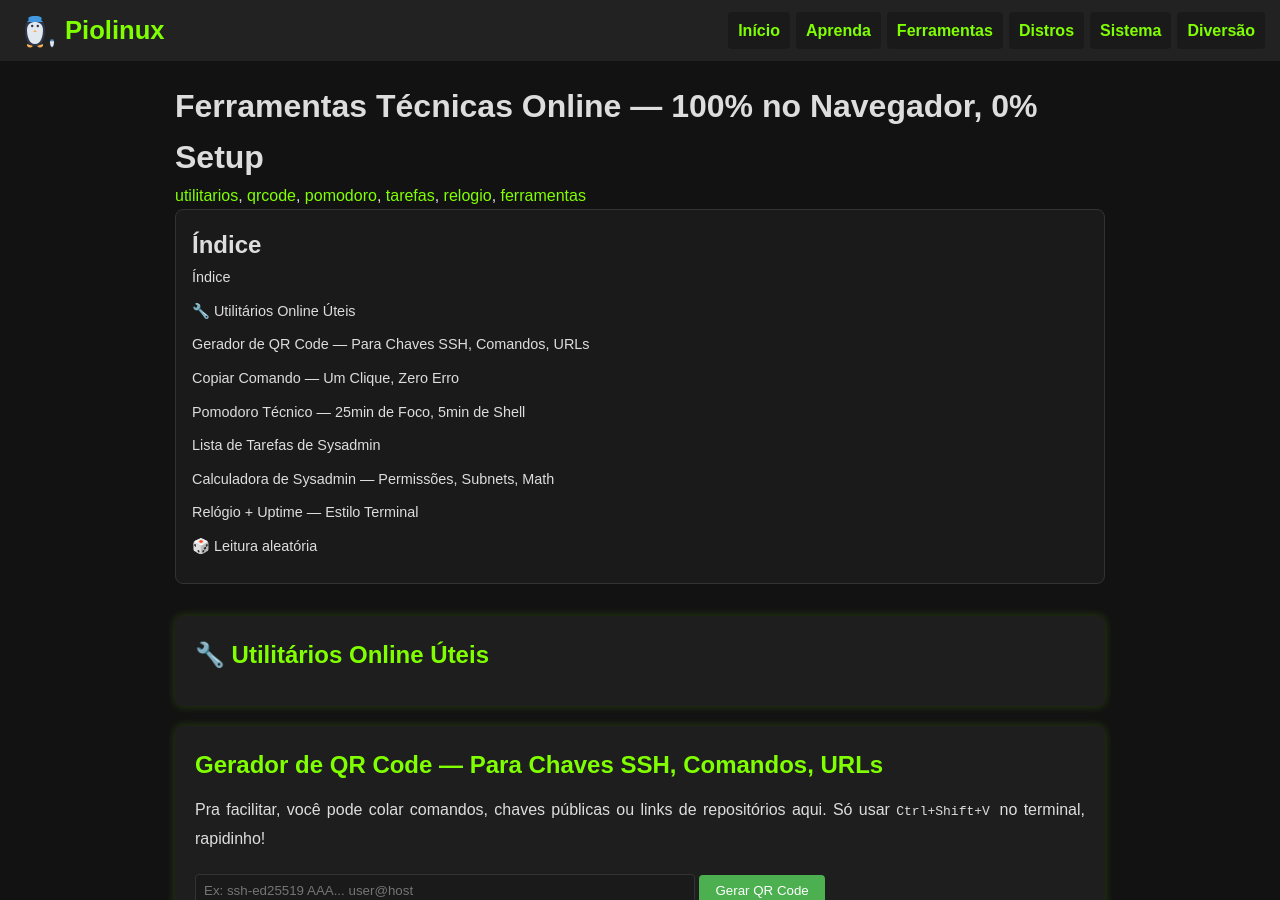
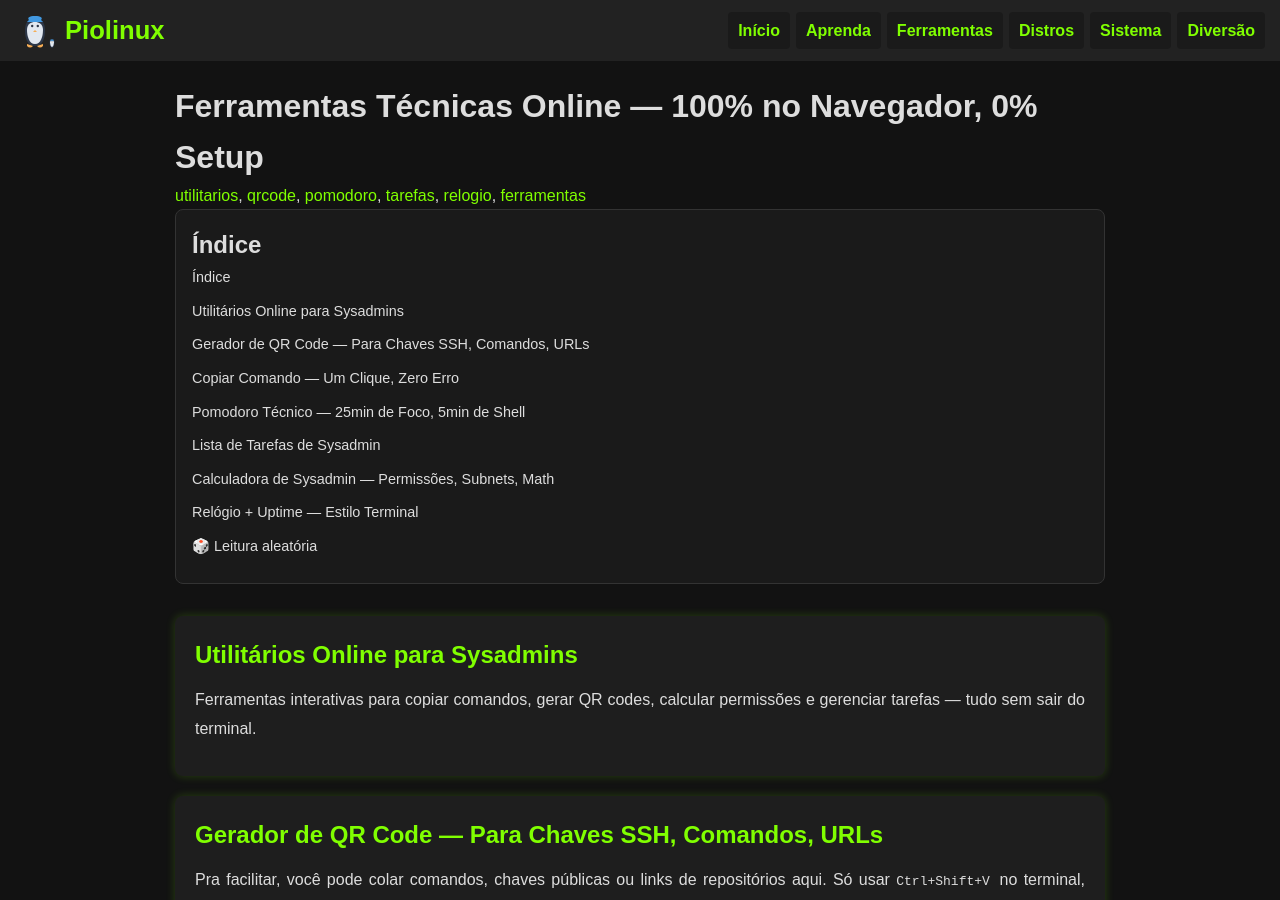
Before and after one commit to Piolinux/piolinux-site, a Jekyll site: the page built from _pages/_iniciantes/utilitarios-online-ferramentas-simples-para-o-dia-a-dia.md, in a window 1280 px wide and 900 px high. Built offline with Jekyll 4.4.1, drawn with Linux system fonts in a browser that asks for light colours.

Commit message:
Update utilitarios-online-ferramentas-simples-para-o-dia-a-dia.md

```diff
--- a/_pages/_iniciantes/utilitarios-online-ferramentas-simples-para-o-dia-a-dia.md
+++ b/_pages/_iniciantes/utilitarios-online-ferramentas-simples-para-o-dia-a-dia.md
@@ -17,7 +17,8 @@ permalink: /utilitarios-online/
 
 
 <section>
-<h2>🔧 Utilitários Online Úteis</h2>
+<h2>Utilitários Online para Sysadmins</h2>
+<p>Ferramentas interativas para copiar comandos, gerar QR codes, calcular permissões e gerenciar tarefas — tudo sem sair do terminal.</p>
 
 
 
```
